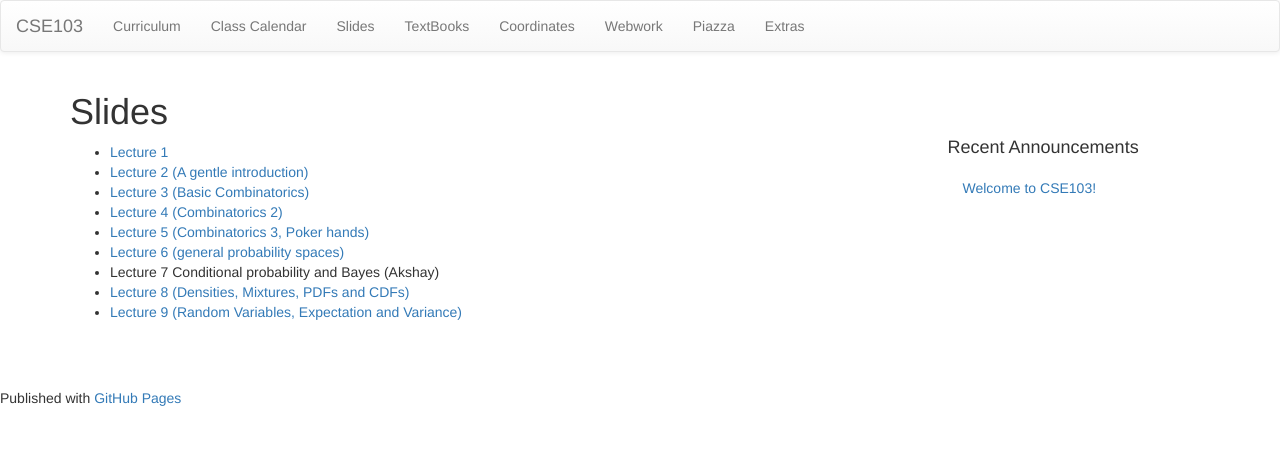
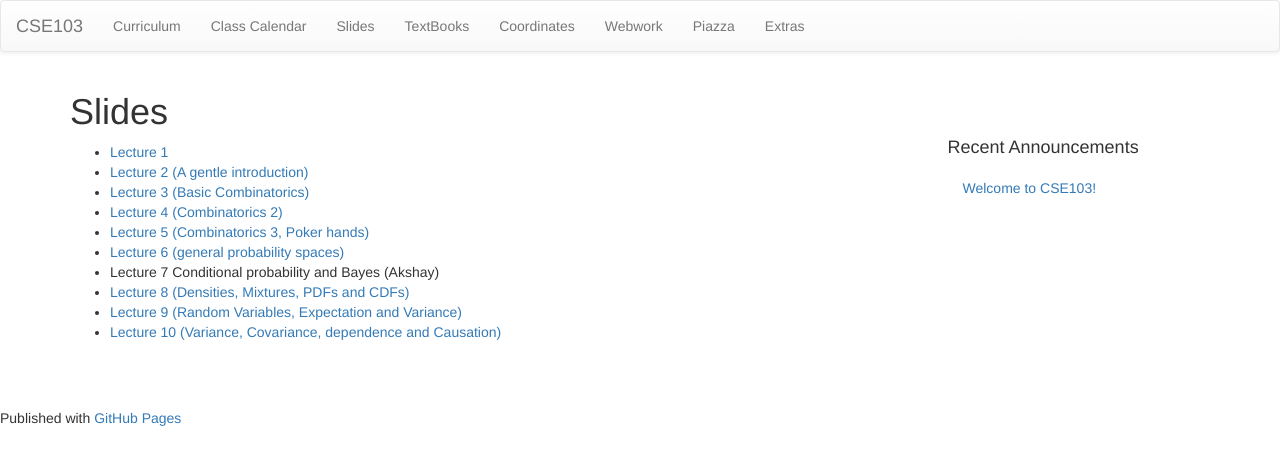
Before and after one commit to cse103/cse103.github.io, a Jekyll site: the page built from pages/18.Slides.md, in a window 1280 px wide. Shown: the top 465 px of the page. Built offline with Jekyll 4.4.1, drawn with Linux system fonts in a browser that asks for light colours; nearby versions of some CDN libraries; Markdown is read by kramdown in place of the engine named in the settings.

Commit message:
added slides for lecture 10

```diff
--- a/pages/18.Slides.md
+++ b/pages/18.Slides.md
@@ -13,3 +13,4 @@ permalink: /slides/
 * Lecture 7 Conditional probability and Bayes (Akshay)
 * [Lecture 8 (Densities, Mixtures, PDFs and CDFs)](/Slides/DensitiesMixturesPDFCDF.pdf)
 * [Lecture 9 (Random Variables, Expectation and Variance)](/Slides/RandomVariablesExpectationVariance.pdf)
+* [Lecture 10 (Variance, Covariance, dependence and Causation)](/Slides/CovCorr.pdf)
```
Also changed, not shown: 1 other file.
